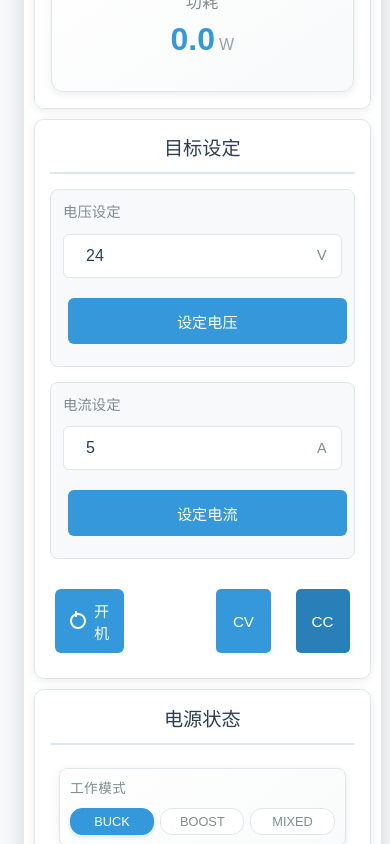
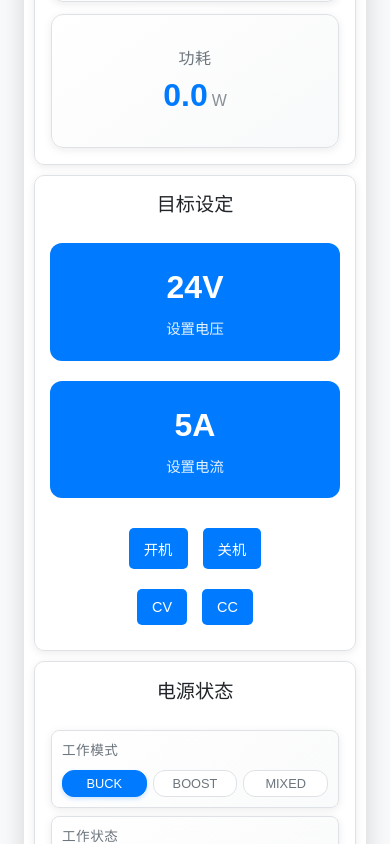
Before and after one commit to xiaowine/power-control, a Vue app: page / in a window 390 px wide. Built offline with nearby package versions, Linux system fonts and the light colour scheme.

Commit message:
优化目标设定

```diff
--- a/src/App.vue
+++ b/src/App.vue
@@ -96,32 +96,14 @@
 			<h3>目标设定</h3>
 			<div class="target-controls">
 				<div class="target-group">
-					<div class="target-input">
-						<label>电压设定</label>
-						<div class="input-with-unit">
-							<input
-								type="number"
-								oninput="if(value>80)value=80;if(value.length>4)value=value.slice(0,4);if(value<0)value=0"
-								:value="targetVoltage"
-								@input="(e) => e.target && updateTargetVoltage((e.target as HTMLInputElement).value)"
-							/>
-							<span class="unit">V</span>
-						</div>
-						<button class="set-btn" @click="sendVoltageData">设定电压</button>
+					<div class="target-card" @click="showVoltageDialog">
+						<div class="target-value">{{ targetVoltage }}V</div>
+						<div class="target-label">设置电压</div>
 					</div>
 
-					<div class="target-input">
-						<label>电流设定</label>
-						<div class="input-with-unit">
-							<input
-								type="number"
-								oninput="if(value>5)value=5;if(value.length>4)value=value.slice(0,4);if(value<0)value=0"
-								:value="targetCurrent"
-								@input="(e) => e.target && updateTargetCurrent((e.target as HTMLInputElement).value)"
-							/>
-							<span class="unit">A</span>
-						</div>
-						<button class="set-btn" @click="sendCurrentData">设定电流</button>
+					<div class="target-card" @click="showCurrentDialog">
+						<div class="target-value">{{ targetCurrent }}A</div>
+						<div class="target-label">设置电流</div>
 					</div>
 				</div>
 
@@ -535,7 +517,7 @@
 	};
 
 	const handleRunMode = (value: number): void => {
-		handleMode(value, STATUS_MAPPINGS.RUN_MODE, workMode, '未知运行模��');
+		handleMode(value, STATUS_MAPPINGS.RUN_MODE, workMode, '未知运行模式');
 	};
 
 	const handleOutMode = (value: number): void => {
@@ -648,7 +630,6 @@
 	const showDataDetail = (item: DataHistoryItem): void => {
 		const dialog = showDialog({
 			title: '数据详情',
-			width: '500px',
 			content: {
 				setup() {
 					return () =>
@@ -686,251 +667,68 @@
 			},
 		});
 	};
+	// 显示设置对话框
+	const showSettingDialog = (type: 'voltage' | 'current') => {
+		const isVoltage = type === 'voltage';
+		const tempValue = ref(isVoltage ? targetVoltage.value : targetCurrent.value);
+		const maxValue = isVoltage ? 80 : 5;
+		const unit = isVoltage ? 'V' : 'A';
+
+		const dialog = showDialog({
+			title: `设置${isVoltage ? '电压' : '电流'}`,
+			content: {
+				setup() {
+					return () =>
+						h('div', { class: 'dialog-input-container' }, [
+							h('input', {
+								type: 'number',
+								value: tempValue.value,
+								onInput: (e: Event) => {
+									const value = (e.target as HTMLInputElement).value;
+									const num = parseFloat(value);
+									if (num > maxValue) tempValue.value = maxValue;
+									else if (num < 0) tempValue.value = 0;
+									else tempValue.value = num;
+								},
+								class: 'dialog-input',
+								placeholder: `请输入${isVoltage ? '电压' : '电流'}值`,
+							}),
+							h('span', { class: 'dialog-unit' }, unit),
+						]);
+				},
+			},
+			footer: {
+				setup() {
+					return () =>
+						h('div', { class: 'dialog-footer' }, [
+							h('button', { onClick: () => dialog.close(), class: 'cancel-btn' }, '取消'),
+							h(
+								'button',
+								{
+									onClick: () => {
+										if (isVoltage) {
+											targetVoltage.value = tempValue.value;
+											sendVoltageData();
+										} else {
+											targetCurrent.value = tempValue.value;
+											sendCurrentData();
+										}
+										dialog.close();
+									},
+									class: 'confirm-btn',
+								},
+								'确定'
+							),
+						]);
+				},
+			},
+		});
+	};
+
+	const showVoltageDialog = () => showSettingDialog('voltage');
+	const showCurrentDialog = () => showSettingDialog('current');
 </script>
 
 <style>
 	@import url('./css/app.css');
-
-	/* 目标设定部分的样式 */
-	.target-settings {
-		padding: 20px;
-	}
-
-	.target-controls {
-		display: flex;
-		flex-direction: column;
-		gap: 20px;
-	}
-
-	.target-group {
-		display: grid;
-		grid-template-columns: repeat(auto-fit, minmax(250px, 1fr));
-		gap: 20px;
-	}
-
-	.target-input {
-		display: flex;
-		flex-direction: column;
-		gap: 10px;
-		background: var(--bg-secondary);
-		padding: 15px;
-		border-radius: 8px;
-		border: 1px solid var(--border-color);
-	}
-
-	.target-input label {
-		font-size: 0.9em;
-		color: var(--text-secondary);
-		margin-bottom: 0;
-	}
-
-	.input-with-unit {
-		display: flex;
-		align-items: center;
-		gap: 8px;
-		background: var(--bg-primary);
-		padding: 8px;
-		border-radius: 6px;
-		border: 1px solid var(--border-color);
-	}
-
-	.input-with-unit input {
-		flex: 1;
-		border: none;
-		padding: 8px;
-		font-size: 1.1em;
-		background: transparent;
-		color: var(--text-primary);
-		width: auto;
-		min-width: 0;
-	}
-
-	.input-with-unit .unit {
-		color: var(--text-secondary);
-		font-size: 0.9em;
-		padding-right: 8px;
-		flex-shrink: 0;
-	}
-
-	.set-btn {
-		width: 100%;
-		padding: 10px;
-		background: var(--primary-color);
-		color: white;
-		border: none;
-		border-radius: 6px;
-		cursor: pointer;
-		transition: all 0.3s ease;
-		font-size: 1em;
-	}
-
-	.set-btn:hover {
-		background: var(--primary-dark);
-		transform: translateY(-1px);
-	}
-
-	.control-group {
-		display: flex;
-		gap: 20px;
-		flex-wrap: wrap;
-	}
-
-	.power-controls,
-	.mode-controls {
-		display: flex;
-		gap: 10px;
-		flex: 1;
-		min-width: 200px;
-	}
-
-	.power-btn {
-		flex: 1;
-		display: flex;
-		align-items: center;
-		justify-content: center;
-		gap: 8px;
-		padding: 12px 20px;
-		border-radius: 6px;
-		font-weight: 500;
-		min-height: 44px;
-	}
-
-	.power-btn.active {
-		background: var(--success-color);
-	}
-
-	.power-btn.off {
-		background: var(--danger-color);
-	}
-
-	.power-icon {
-		width: 14px;
-		height: 14px;
-		border: 2px solid currentColor;
-		border-radius: 50%;
-		position: relative;
-		flex-shrink: 0;
-	}
-
-	.power-icon::after {
-		content: '';
-		position: absolute;
-		top: -5px;
-		left: 4px;
-		width: 2px;
-		height: 8px;
-		background: currentColor;
-	}
-
-	.mode-controls button {
-		flex: 1;
-		padding: 12px 20px;
-		min-height: 44px;
-	}
-
-	.mode-controls button.active {
-		background: var(--primary-dark);
-	}
-
-	/* 响应式调整 */
-	@media (max-width: 768px) {
-		.target-settings {
-			padding: 15px;
-		}
-
-		.target-group {
-			grid-template-columns: 1fr;
-			gap: 15px;
-		}
-
-		.target-input {
-			padding: 12px;
-		}
-
-		.input-with-unit {
-			padding: 6px;
-		}
-
-		.input-with-unit input {
-			font-size: 1em;
-			padding: 6px;
-		}
-
-		.set-btn {
-			padding: 12px 8px;
-			font-size: 0.95em;
-		}
-
-		.control-group {
-			gap: 12px;
-		}
-
-		.power-controls,
-		.mode-controls {
-			width: 100%;
-			min-width: unset;
-		}
-
-		/* 优化按钮在移动端的显示 */
-		.power-btn,
-		.mode-controls button {
-			padding: 10px 15px;
-			font-size: 0.95em;
-		}
-
-		/* 确保电源图标在小屏幕上正确显示 */
-		.power-icon {
-			width: 12px;
-			height: 12px;
-		}
-
-		.power-icon::after {
-			top: -4px;
-			left: 3px;
-			height: 6px;
-		}
-	}
-
-	/* 超小屏幕优化 */
-	@media (max-width: 360px) {
-		.target-settings {
-			padding: 10px;
-		}
-
-		.target-controls {
-			gap: 15px;
-		}
-
-		.target-input {
-			padding: 10px;
-		}
-
-		.input-with-unit input {
-			font-size: 0.95em;
-		}
-
-		.power-btn,
-		.mode-controls button {
-			padding: 8px 12px;
-			font-size: 0.9em;
-		}
-	}
-
-	/* 添加触摸设备的优化 */
-	@media (hover: none) {
-		.set-btn:hover {
-			transform: none;
-		}
-
-		.set-btn:active {
-			background: var(--primary-dark);
-			transform: translateY(1px);
-		}
-
-		.power-btn:active,
-		.mode-controls button:active {
-			transform: translateY(1px);
-			opacity: 0.9;
-		}
-	}
 </style>
--- a/src/css/app.css
+++ b/src/css/app.css
@@ -6,12 +6,11 @@ body {
   width: 100%;
   height: 100%;
   background-color: var(--bg-secondary);
-  background-size: cover;
+  color: var(--text-primary);
   display: flex;
   justify-content: center;
   align-items: center;
   overflow-x: hidden;
-  color: var(--text-primary);
 }
 
 body {
@@ -61,7 +60,6 @@ h3 {
   font-size: 1.2em;
   font-weight: bold;
   color: var(--text-primary);
-  border-bottom: 2px solid var(--border-color);
   padding-bottom: 8px;
 }
 
@@ -114,7 +112,7 @@ button {
   border: none;
   border-radius: 5px;
   background-color: var(--primary-color);
-  color: white;
+  color: var(--bg-primary);
   font-size: 1em;
   cursor: pointer;
   margin: 10px 5px; /* 优化按钮间距 */
@@ -143,20 +141,20 @@ button:active {
   width: 12px;
   height: 12px;
   border-radius: 50%;
-  background-color: red;
+  background-color: var(--error-color);
   margin-right: 8px;
   vertical-align: middle;
 }
 
 .status-dot.connected {
-  background-color: green;
+  background-color: var(--success-color);
 }
 
 /* 输出参数样式 */
 .output-parameters .value {
   font-size: 3em;
   font-weight: bold;
-  color: #007bff;
+  color: var(--primary-color);
   text-align: center;
   margin-bottom: 15px;
 }
@@ -169,7 +167,6 @@ button:active {
   display: flex;
   flex-direction: column;
   justify-content: center;
-  margin-bottom: 12px;
   font-size: 1em;
   transition: color 0.3s var(--animate-timing);
 }
@@ -191,15 +188,15 @@ textarea {
   font-size: 1em; /* 字体大小 */
   resize: vertical; /* 仅允许纵向调整大小 */
   overflow-y: auto; /* 内容超出时滚动 */
-  background-color: #f8f9fa; /* 背景色 */
-  color: #495057; /* 字体颜色 */
+  background-color: var(--bg-secondary);
+  color: var(--text-primary);
   box-sizing: border-box; /* 包括内边距在宽度计算中 */
   margin-bottom: 10px; /* 与其他元素的间距 */
 }
 
 /* 为 textarea 的 placeholder 提供样式 */
 textarea::placeholder {
-  color: #adb5bd; /* 提示文字颜色 */
+  color: var(--text-secondary);
   font-style: italic; /* 斜体 */
 }
 
@@ -264,7 +261,6 @@ button + button {
 
   h3 {
     color: #e0e0e0; /* 标题颜色 */
-    border-bottom-color: #3c3c3c; /* 边框颜色 */
   }
 
   input[type="number"],
@@ -425,10 +421,12 @@ button + button {
   }
 }
 
-/* 在 :root 中添加文本颜色的 RGB 值 */
+/* 在 :root 中添加文本色的 RGB 值 */
 :root {
-  /* 已有的变量... */
+  /* 已有的���量... */
   --text-secondary-rgb: 127, 140, 141;  /* #7f8c8d 的 RGB 值 */
+  --cancel-color: #6c757d;
+  --cancel-dark: #5a6268;
 }
 
 /* 深色模式适配 */
@@ -484,76 +482,90 @@ button + button {
 /* 重置和基础样式 */
 :root {
   /* 主题色 */
-  --primary-color: #3498db;
-  --primary-dark: #2980b9;
-  --primary-light: #ebf5fb;
+  --primary-color: #007bff;
+  --primary-dark: #0056b3;
+  --primary-light: #e6f3ff;
+  --primary-color-rgb: 0, 123, 255;
 
-  /* 状态色 */
-  --success-color: #2ecc71;
-  --error-color: #e74c3c;
-  --warning-color: #f1c40f;
+  /* 功能色 */
+  --success-color: #28a745;
+  --error-color: #dc3545;
+  --warning-color: #ffc107;
+  --cancel-color: #6c757d;
+
+  /* 功能色的暗色版本 */
+  --success-dark: #1e7e34;
+  --error-dark: #bd2130;
+  --warning-dark: #d39e00;
+  --cancel-dark: #5a6268;
+
+  /* RGB值用于透明度计算 */
+  --success-color-rgb: 40, 167, 69;
+  --error-color-rgb: 220, 53, 69;
+  --warning-color-rgb: 255, 193, 7;
+  --cancel-color-rgb: 108, 117, 125;
 
   /* 文本色 */
-  --text-primary: #2c3e50;
-  --text-secondary: #7f8c8d;
-  --text-light: #95a5a6;
+  --text-primary: #212529;
+  --text-secondary: #6c757d;
+  --text-light: #adb5bd;
+  --text-secondary-rgb: 108, 117, 125;
 
   /* 背景色 */
   --bg-primary: #ffffff;
   --bg-secondary: #f8f9fa;
-  --bg-tertiary: #ecf0f1;
+  --bg-tertiary: #e9ecef;
+  --bg-primary-rgb: 255, 255, 255;
+  --bg-secondary-rgb: 248, 249, 250;
 
-  /* 边框色 */
-  --border-color: #dfe6e9;
-
-  /* 其他 */
+  /* 边框和阴影 */
+  --border-color: #dee2e6;
   --border-radius: 12px;
-  --transition: all 0.3s ease;
   --shadow-sm: 0 2px 8px rgba(0, 0, 0, 0.08);
   --shadow-md: 0 4px 12px rgba(0, 0, 0, 0.12);
   --shadow-lg: 0 8px 24px rgba(0, 0, 0, 0.15);
+
+  /* 布局和动画 */
   --container-padding: 24px;
   --grid-gap: 24px;
   --section-padding: 20px;
   --animate-duration: 0.3s;
   --animate-timing: cubic-bezier(0.4, 0, 0.2, 1);
-
-  /* 添加 RGB 变量 */
-  --primary-color-rgb: 52, 152, 219;  /* #3498db 的 RGB 值 */
-  --error-color-rgb: 231, 76, 60;     /* #e74c3c 的 RGB 值 */
-  --success-color-rgb: 46, 204, 113;  /* #2ecc71 的 RGB 值 */
-  --bg-primary-rgb: 255, 255, 255;
-  --bg-secondary-rgb: 248, 249, 250;
+  --transition: all 0.3s ease;
 }
 
-/* 深色模式变量 */
+/* 深色模式变量 - 保持主题色不变 */
 @media (prefers-color-scheme: dark) {
   :root {
-    /* 主题色保持不变 */
-    --primary-color: #3498db;
-    --primary-dark: #2980b9;
+    /* 保持主题色不变 */
+    --primary-color: #007bff;
+    --primary-dark: #0056b3;
+    --primary-light: #0d6efd;
 
-    /* 优化深色背景色系 */
+    /* 调整背景色 */
     --bg-primary: #1e1e1e;
     --bg-secondary: #252525;
     --bg-tertiary: #2d2d2d;
     --bg-elevated: #333333;
+    --bg-primary-rgb: 30, 30, 30;
+    --bg-secondary-rgb: 37, 37, 37;
 
-    /* 优化文本颜色 */
+    /* 调整文本色 */
     --text-primary: #ffffff;
     --text-secondary: #a0a0a0;
     --text-light: #808080;
 
-    /* 优化边框颜色 */
+    /* 调整边框和阴影 */
     --border-color: rgba(255, 255, 255, 0.1);
-
-    /* 优化阴影 */
     --shadow-sm: 0 2px 8px rgba(0, 0, 0, 0.2);
     --shadow-md: 0 4px 12px rgba(0, 0, 0, 0.25);
     --shadow-lg: 0 8px 24px rgba(0, 0, 0, 0.3);
-    --bg-primary-rgb: 30, 30, 30;
-    --bg-secondary-rgb: 37, 37, 37;
   }
+}
+
+/* 基础样式 */
+html {
+  scroll-behavior: smooth;
 }
 
 /* 设备状态样式优化 */
@@ -1000,7 +1012,7 @@ button + button {
     display: flex;
     flex-direction: row; /* 改为横向 */
     gap: 8px;
-    padding: 8px;
+    /* padding: 8px; */
     flex-wrap: wrap; /* 允许换行 */
 }
 
@@ -1052,7 +1064,7 @@ button + button {
     border: 1px solid var(--border-color);
     transition: all 0.2s var(--animate-timing);
     cursor: default;
-    flex: 1; /* 让选项平均分配空间 */
+    flex: 1; /* 让选项平均分配间 */
     text-align: center;
     min-width: 50px; /* 设置最小宽度 */
 }
@@ -1348,3 +1360,106 @@ html {
 .data-dialog {
   margin-left: 100px;
 }
+
+/* 目标设定部分的样式 */
+.target-settings {
+  padding: 20px;
+}
+
+.target-controls {
+  display: flex;
+  flex-direction: column;
+  gap: 20px;
+}
+
+.target-group {
+  display: grid;
+  grid-template-columns: repeat(2, 1fr);
+  gap: 20px;
+}
+
+.target-card {
+  background: var(--primary-color);
+  border: none;
+  border-radius: var(--border-radius);
+  padding: 20px;
+  text-align: center;
+  cursor: pointer;
+  transition: all 0.3s var(--animate-timing);
+  color: white;
+}
+
+.target-card:hover {
+  transform: translateY(-2px);
+  box-shadow: var(--shadow-md);
+  background: var(--primary-dark);
+}
+
+.target-value {
+  font-size: 2em;
+  font-weight: bold;
+  color: white;
+  margin-bottom: 8px;
+}
+
+.target-label {
+  color: rgba(255, 255, 255, 0.9);
+  font-size: 0.9em;
+}
+
+/* 对话框样式 */
+.dialog-input-container {
+  padding: 20px;
+  display: flex;
+  align-items: center;
+  gap: 10px;
+  background: var(--bg-primary);
+  border-radius: var(--border-radius);
+}
+
+.dialog-input {
+  width: 100%;
+  padding: 12px;
+  border-radius: 4px;
+  font-size: 1.2em;
+  background: var(--bg-secondary);
+  color: var(--text-primary);
+  text-align: center;
+}
+
+/* 响应式调整 */
+@media (max-width: 768px) {
+  .target-settings {
+    padding: 15px;
+  }
+
+  .target-group {
+    grid-template-columns: 1fr;
+  }
+
+  /* ... 其他响应式样式 */
+}
+
+/* 添加取消按钮样式 */
+.cancel-btn {
+  background-color: var(--cancel-color);
+  /* color: var(--bg-primary); */
+}
+
+.cancel-btn:hover {
+  background-color: var(--cancel-dark);
+  transform: scale(1.05);
+}
+
+.cancel-btn:active {
+  transform: scale(0.95);
+}
+
+/* 深色模式适配 */
+@media (prefers-color-scheme: dark) {
+  :root {
+    /* ... 其他深色模式变量 ... */
+    --cancel-color: #495057;
+    --cancel-dark: #343a40;
+  }
+}
```
Also changed, not shown: src/components/Dialog.vue (+79 -63 lines), src/utils/dialog.ts (+4 -12 lines).
